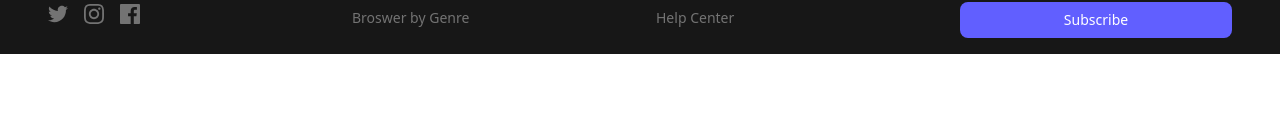
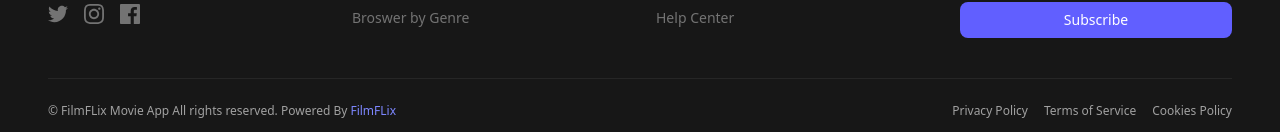
Before and after one commit to byudwks/movie-app, a React (Vite) app: page / in a window 1280 px wide. Shown: the part 2537-2669 px from the top of the page. Before the commit the page ends 2591 px from the top, so only its background shows below. Built offline with nearby package versions, Linux system fonts and the light colour scheme.

Commit message:
make api and movie controller

```diff
--- a/src/App.jsx
+++ b/src/App.jsx
@@ -2,6 +2,7 @@ import React from "react";
 import Navbar from "./components/Navbar";
 import MovieContent from "./components/MovieContent";
 import Footer from "./components/Footer";
+import ScrollTop from "./components/ScrollTop";
 
 function App() {
   return (
@@ -11,6 +12,7 @@ function App() {
         <MovieContent />
       </main>
       <Footer />
+      <ScrollTop />
     </div>
   );
 }
--- a/src/components/Footer.jsx
+++ b/src/components/Footer.jsx
@@ -135,6 +135,27 @@ function Footer() {
             </form>
           </div>
         </div>
+        <div className="border-t border-neutral-800 mt-10 pt-6 flex flex-col md:flex-row justify-between">
+          <p className="text-xs">
+            &copy; FilmFLix Movie App All rights reserved
+            <br className="md:hidden" />
+            <span className="hidden md:inline">. </span>Powered By{" "}
+            <a href="#" className="text-indigo-400 hover:text-indigo-500">
+              FilmFLix
+            </a>
+          </p>
+          <div className="flex space-x-4 mt-4 md:mt-0 text-xs">
+            <a href="#" className=" hover:text-indigo-500 transition-all">
+              Privacy Policy
+            </a>
+            <a href="#" className=" hover:text-indigo-500 transition-all">
+              Terms of Service
+            </a>
+            <a href="#" className=" hover:text-indigo-500 transition-all">
+              Cookies Policy
+            </a>
+          </div>
+        </div>
       </div>
     </footer>
   );
```
